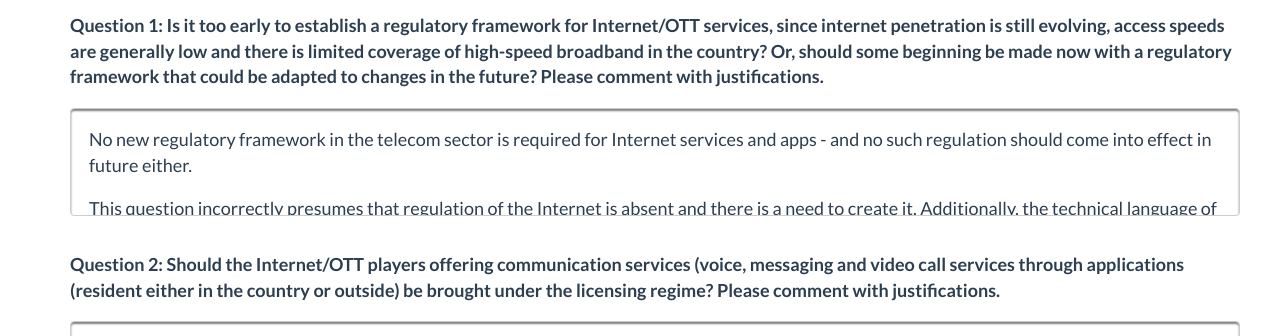
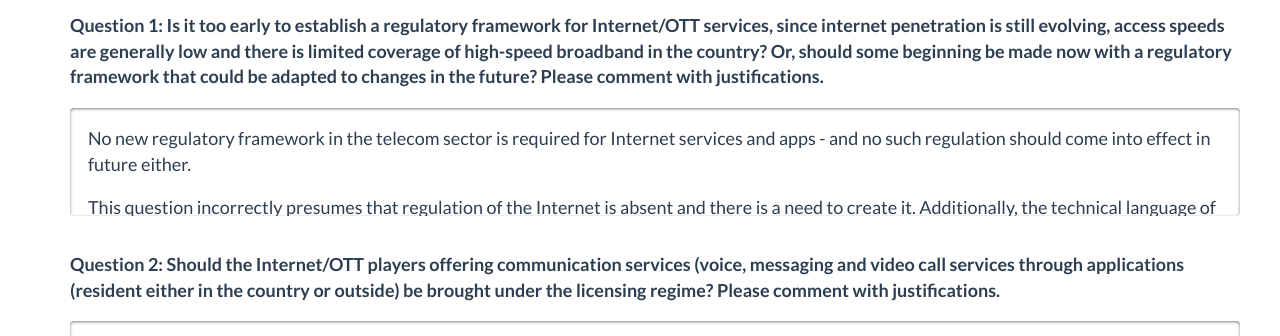
Before and after one commit to netneutrality/savetheinternet.in, a website: page src/generator.html in a window 1280 px wide. Both pictures are taken after a click on the button "Choose answers". Shown: the part 452-788 px from the top of the page. Drawn offline with nearby package versions, Linux system fonts and the light colour scheme.

Commit message:
Minor tweak to answer contenteditable borders

```diff
--- a/src/generator.html
+++ b/src/generator.html
@@ -37,11 +37,11 @@
     .answer {
         margin: 1em 0;
         padding: 0 1em;
-        border: 1px solid #ccc;
+        border: none;
         border-radius: 4px;
         max-height: 6em;
         overflow: hidden;
-        box-shadow: inset 0 2px 2px 0 rgba(0,0,0,0.5);
+        box-shadow: inset 0 1px 3px 0 rgba(0,0,0,0.5);
         transition: 200ms all ease-in;
     }
 
```
